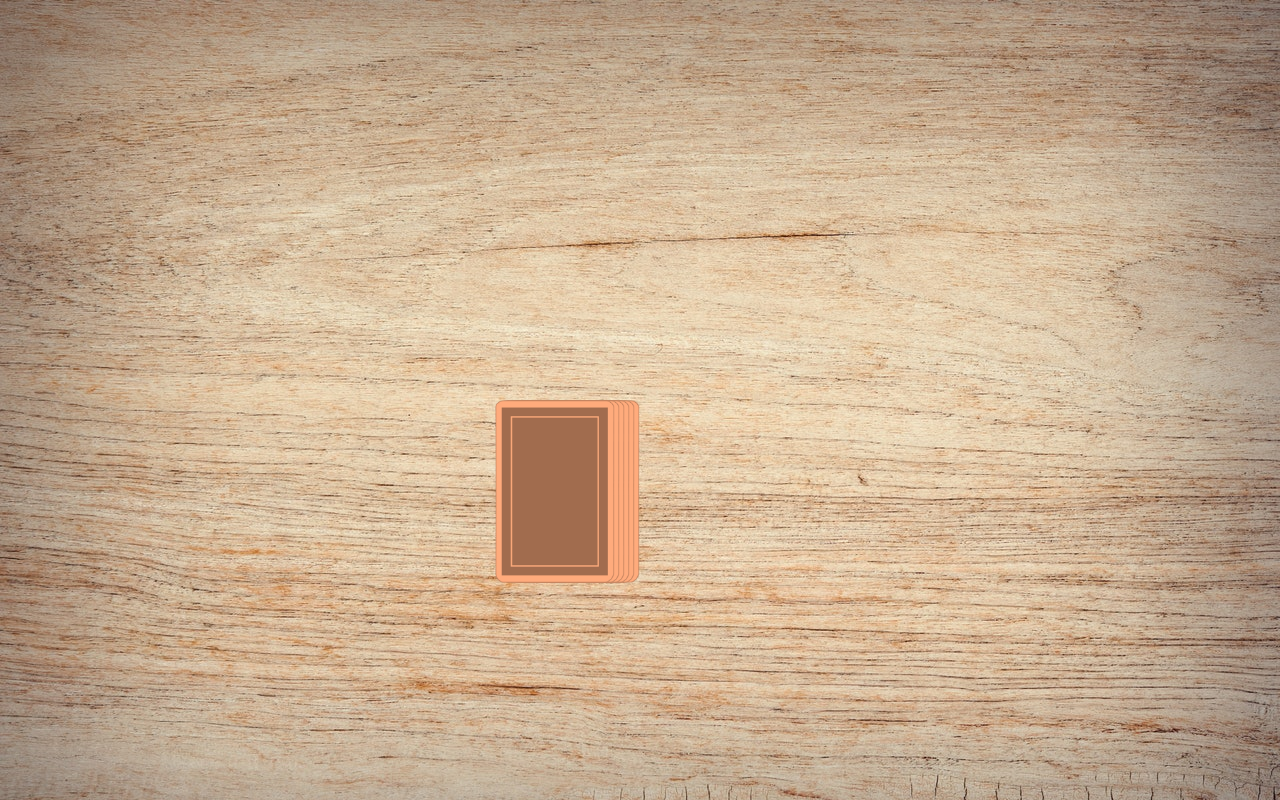
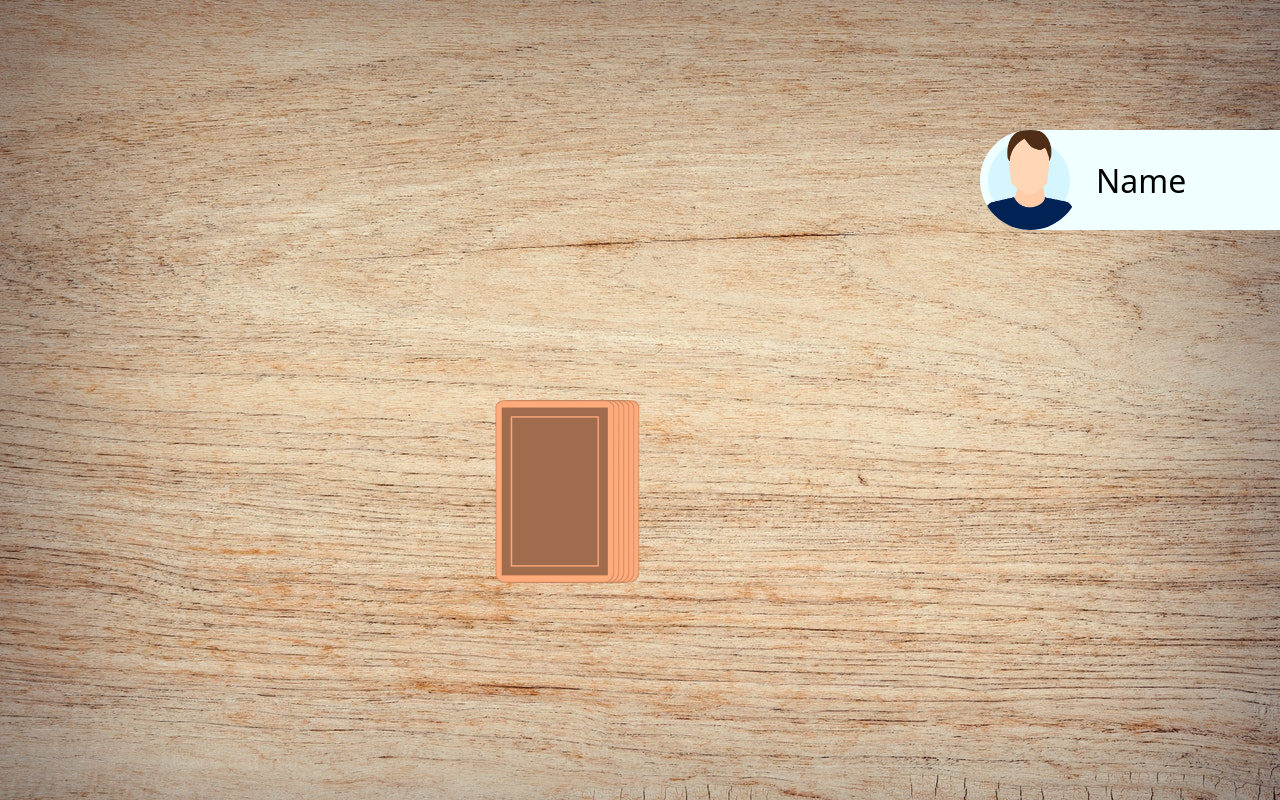
Before and after one commit to normanrahmel/Ring-of-Fire-, an Angular app: page /game in a window 1280 px wide. Built offline with nearby package versions, Linux system fonts and the light colour scheme.

Commit message:
added Player1

```diff
--- a/src/app/app.module.ts
+++ b/src/app/app.module.ts
@@ -5,12 +5,14 @@ import { AppRoutingModule } from './app-routing.module';
 import { AppComponent } from './app.component';
 import { StartScreenComponent } from './start-screen/start-screen.component';
 import { GameComponent } from './game/game.component';
+import { PlayerComponent } from './player/player.component';
 
 @NgModule({
   declarations: [
     AppComponent,
     StartScreenComponent,
-    GameComponent
+    GameComponent,
+    PlayerComponent
   ],
   imports: [
     BrowserModule,
--- a/src/app/game/game.component.html
+++ b/src/app/game/game.component.html
@@ -1,5 +1,8 @@
+<!--Position Spieler-->
+<app-player style="top: 130px;" class="player-position"></app-player>
+
+<!--Kartenspielfeld-->
 <div class="field">
-
     <div class="card-stack">
 
         <!--Karten Stapel-->
--- /dev/null
+++ b/src/app/player/player.component.html
@@ -0,0 +1,4 @@
+<div class="player">
+    <img src="/assets/img/profile/1.webp">
+    <span>Name</span>
+</div>
--- /dev/null
+++ b/src/app/player/player.component.scss
@@ -0,0 +1,23 @@
+.player {
+    display: flex;
+    align-items: center;
+    width: 300px;
+    border-top-left-radius: 50px;
+    border-bottom-left-radius: 50px;
+    background-color: azure;
+    span {
+        margin-left: 16px;
+        font-size: 32px;
+    }
+    img {
+        height: 100px;
+        width: 100px;
+        object-fit: cover;
+        border-radius: 100%;
+    }
+}
+
+.player-position {
+    position: absolute;
+    right: 0;
+}
--- /dev/null
+++ b/src/app/player/player.component.ts
@@ -0,0 +1,15 @@
+import { Component, OnInit } from '@angular/core';
+
+@Component({
+  selector: 'app-player',
+  templateUrl: './player.component.html',
+  styleUrls: ['./player.component.scss']
+})
+export class PlayerComponent implements OnInit {
+
+  constructor() { }
+
+  ngOnInit(): void {
+  }
+
+}
--- a/src/styles.scss
+++ b/src/styles.scss
@@ -1,7 +1,4 @@
 body {
     margin: 0;
+    font-family: system-ui, -apple-system, BlinkMacSystemFont, 'Segoe UI', Roboto, Oxygen, Ubuntu, Cantarell, 'Open Sans', 'Helvetica Neue', sans-serif;
 }
-
-d-none {
-    display: none;
-}
```
Also changed, not shown: 1 other file (tests, documents, lock files or other folders).
